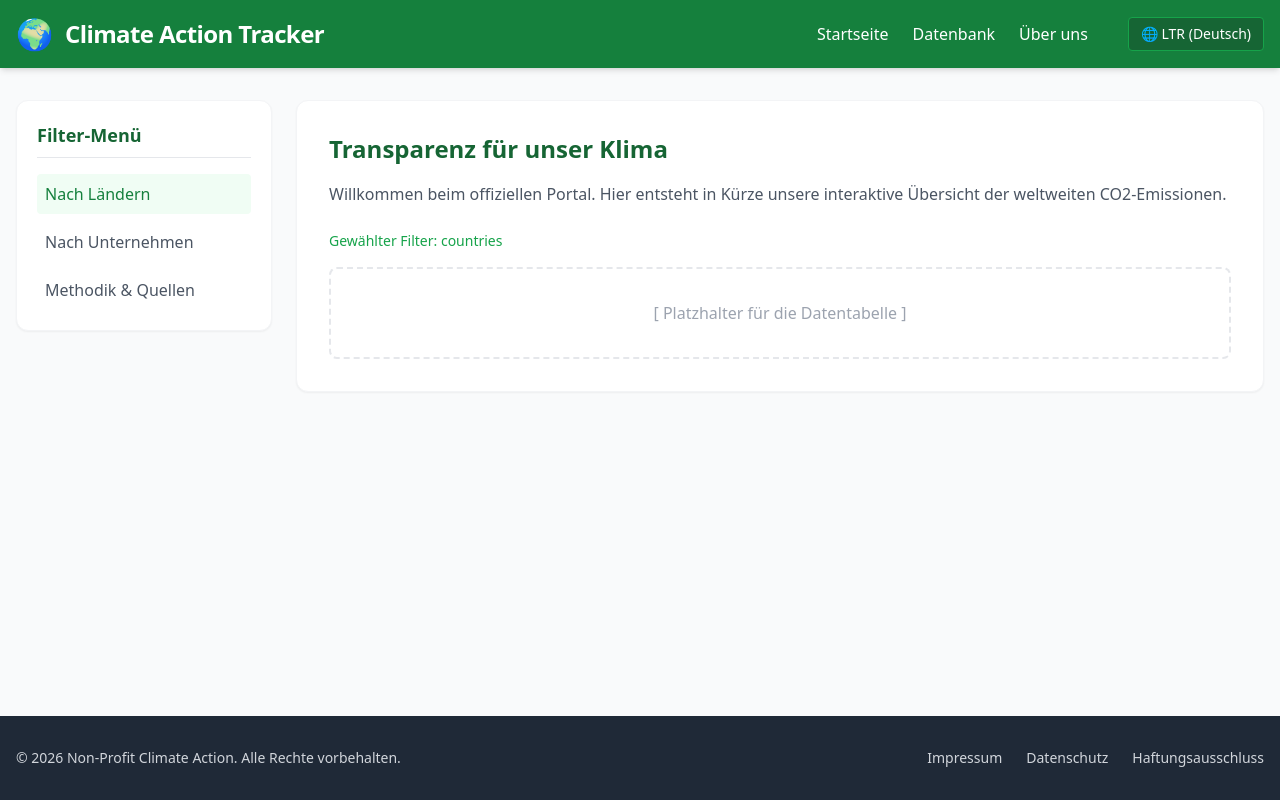
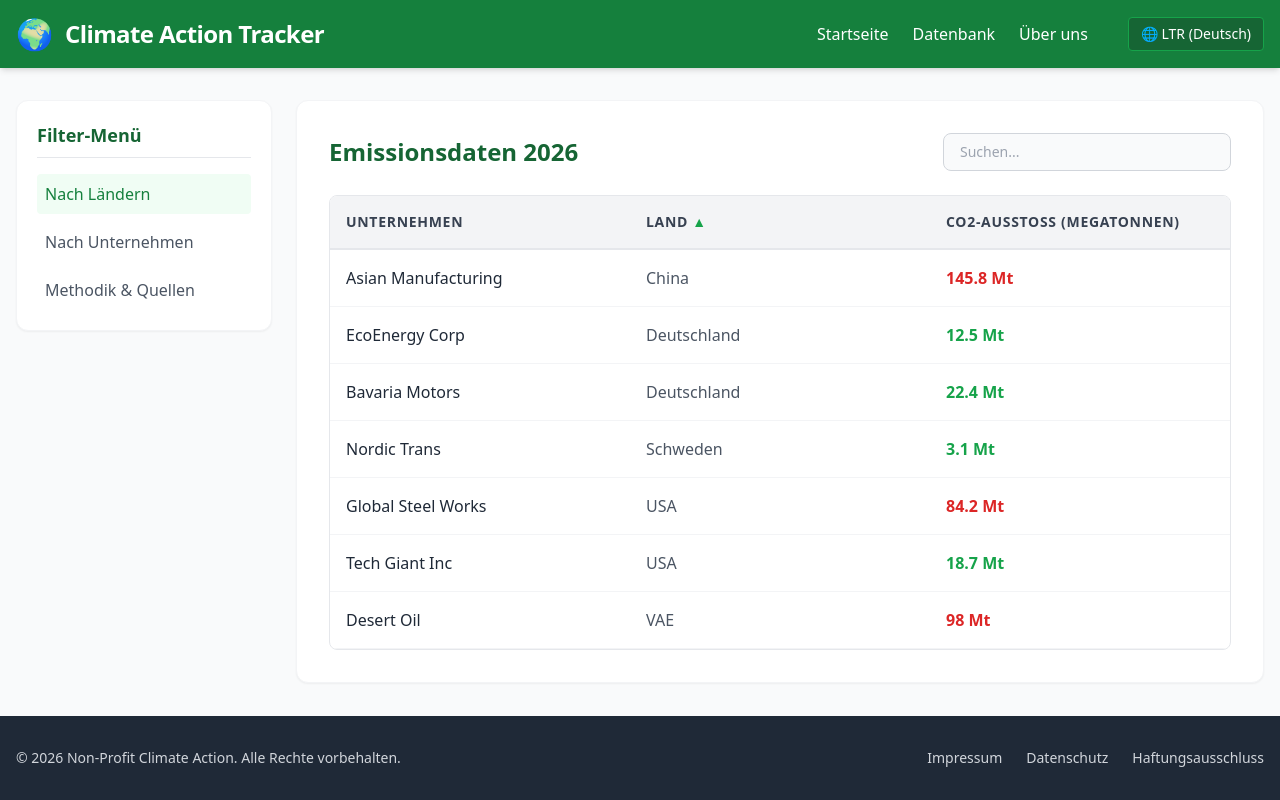
Before and after one commit to TomKleini/Programmierung-von-Webanwendungsoberfl-chen, a Vue app: page / in a window 1280 px wide. Built offline with nearby package versions, Linux system fonts and the light colour scheme.

Commit message:
add interactive datatable with sorting and filtering

```diff
--- a/src/App.vue
+++ b/src/App.vue
@@ -1,10 +1,9 @@
 <script setup>
 import { ref, computed } from 'vue'
 
-// --- i18n: SPRACHE & SCHRIFTKULTUR (Anforderung b.c) ---
+// --- 1. i18n: SPRACHE & SCHRIFTKULTUR ---
 const isRtl = ref(false)
 
-// Unser kleines Wörterbuch für Deutsch und Arabisch
 const translations = {
   de: {
     title: 'Climate Action Tracker',
@@ -16,8 +15,11 @@ const translations = {
     filterCountries: 'Nach Ländern',
     filterCompanies: 'Nach Unternehmen',
     filterMethod: 'Methodik & Quellen',
-    contentTitle: 'Transparenz für unser Klima',
-    contentDesc: 'Willkommen beim offiziellen Portal. Hier entsteht in Kürze unsere interaktive Übersicht der weltweiten CO2-Emissionen.',
+    contentTitle: 'Emissionsdaten 2026',
+    searchPlaceholder: 'Suchen...',
+    thCompany: 'Unternehmen',
+    thCountry: 'Land',
+    thEmissions: 'CO2-Ausstoß (Megatonnen)',
     footerRights: '© 2026 Non-Profit Climate Action. Alle Rechte vorbehalten.',
     footerImprint: 'Impressum',
     footerPrivacy: 'Datenschutz',
@@ -33,8 +35,11 @@ const translations = {
     filterCountries: 'حسب البلدان',
     filterCompanies: 'حسب الشركات',
     filterMethod: 'المنهجية والمصادر',
-    contentTitle: 'الشفافية من أجل مناخنا',
-    contentDesc: 'مرحبًا بك في البوابة الرسمية. ستجد هنا قريبًا نظرة عامة تفاعلية على انبعاثات ثاني أكسيد الكربون العالمية.',
+    contentTitle: 'بيانات الانبعاثات 2026',
+    searchPlaceholder: 'البحث...',
+    thCompany: 'شركة',
+    thCountry: 'بلد',
+    thEmissions: 'انبعاثات ثاني أكسيد الكربون (ميجاطن)',
     footerRights: '© 2026 المنظمة غير الربحية للعمل المناخي. جميع الحقوق محفوظة.',
     footerImprint: 'بصمة',
     footerPrivacy: 'حماية البيانات',
@@ -42,105 +47,178 @@ const translations = {
   }
 }
 
-// Eine "computed property" gibt uns immer das richtige Wörterbuch zurück
 const t = computed(() => isRtl.value ? translations.ar : translations.de)
+const toggleCulture = () => isRtl.value = !isRtl.value
 
-const toggleCulture = () => {
-  isRtl.value = !isRtl.value
+// --- 2. FIKTIVE DATEN ---
+const rawData = [
+  { id: 1, company: 'EcoEnergy Corp', country: 'Deutschland', emissions: 12.5 },
+  { id: 2, company: 'Global Steel Works', country: 'USA', emissions: 84.2 },
+  { id: 3, company: 'Nordic Trans', country: 'Schweden', emissions: 3.1 },
+  { id: 4, company: 'Asian Manufacturing', country: 'China', emissions: 145.8 },
+  { id: 5, company: 'Bavaria Motors', country: 'Deutschland', emissions: 22.4 },
+  { id: 6, company: 'Desert Oil', country: 'VAE', emissions: 98.0 },
+  { id: 7, company: 'Tech Giant Inc', country: 'USA', emissions: 18.7 },
+]
+
+// --- 3. SORTIER- UND FILTERLOGIK ---
+const activeFilter = ref('countries')
+const searchQuery = ref('')
+const sortKey = ref('country') // Standardmäßig nach Land sortiert
+const sortAsc = ref(true)
+
+// NEU: Diese Funktion wird beim Klick im linken Menü aufgerufen
+const setFilter = (filterType) => {
+  activeFilter.value = filterType
+  searchQuery.value = '' // Suchfeld leeren beim Wechseln
+
+  // Automatisch passend sortieren, je nachdem was geklickt wurde
+  if (filterType === 'countries') {
+    sortKey.value = 'country'
+    sortAsc.value = true
+  } else if (filterType === 'companies') {
+    sortKey.value = 'company'
+    sortAsc.value = true
+  }
 }
 
-// --- FILTER-LOGIK (Vorbereitung für Anforderung b.e) ---
-// Wir speichern den aktiven Filter-Status ('countries', 'companies' oder 'method')
-const activeFilter = ref('countries')
+const sortBy = (key) => {
+  if (sortKey.value === key) {
+    sortAsc.value = !sortAsc.value
+  } else {
+    sortKey.value = key
+    sortAsc.value = true
+  }
+}
+
+const processedData = computed(() => {
+  let result = rawData.filter(item => {
+    const query = searchQuery.value.toLowerCase()
+    return item.company.toLowerCase().includes(query) ||
+           item.country.toLowerCase().includes(query)
+  })
+
+  result.sort((a, b) => {
+    let valA = a[sortKey.value]
+    let valB = b[sortKey.value]
+
+    if (typeof valA === 'string') {
+      return sortAsc.value ? valA.localeCompare(valB) : valB.localeCompare(valA)
+    } else {
+      return sortAsc.value ? valA - valB : valB - valA
+    }
+  })
+
+  return result
+})
 </script>
 
 <template>
   <div class="min-h-screen flex flex-col bg-gray-50 text-gray-900 font-sans" :dir="isRtl ? 'rtl' : 'ltr'">
 
-    <!-- HEADER -->
     <header class="bg-green-700 text-white shadow-md">
       <div class="container mx-auto px-4 py-4 flex flex-col md:flex-row justify-between items-center gap-4">
-
         <div class="flex items-center space-x-3 rtl:space-x-reverse">
           <span class="text-3xl" aria-hidden="true">🌍</span>
           <h1 class="text-2xl font-bold tracking-tight">{{ t.title }}</h1>
         </div>
-
         <nav class="flex items-center gap-6">
           <ul class="flex space-x-6 rtl:space-x-reverse font-medium">
             <li><a href="#" class="hover:text-green-200 transition-colors">{{ t.navHome }}</a></li>
             <li><a href="#" class="hover:text-green-200 transition-colors">{{ t.navData }}</a></li>
             <li><a href="#" class="hover:text-green-200 transition-colors">{{ t.navAbout }}</a></li>
           </ul>
-
-          <button
-            @click="toggleCulture"
-            class="ml-4 rtl:mr-4 rtl:ml-0 bg-green-800 px-3 py-1.5 rounded text-sm hover:bg-green-600 transition-colors border border-green-600"
-          >
+          <button @click="toggleCulture" class="ml-4 rtl:mr-4 rtl:ml-0 bg-green-800 px-3 py-1.5 rounded text-sm hover:bg-green-600 transition-colors border border-green-600">
             {{ t.btnLang }}
           </button>
         </nav>
       </div>
     </header>
 
-    <!-- CONTENT-BEREICH -->
     <main class="flex-grow container mx-auto px-4 py-8 w-full flex flex-col md:flex-row gap-6 md:items-start">
 
-      <!-- LOKALES MENÜ -->
+      <!-- SEITENLEISTE MIT MENÜ -->
       <aside class="w-full md:w-64 shrink-0 bg-white p-5 rounded-xl shadow-sm border border-gray-100">
         <h3 class="font-bold text-lg mb-4 text-green-800 border-b pb-2">{{ t.filterTitle }}</h3>
         <ul class="space-y-2">
+          <!-- Button nutzt jetzt @click="setFilter(...)" -->
           <li>
-            <!-- Dynamische Klassen mit Vue: Wenn aktiv, dann grüner Hintergrund -->
-            <button
-              @click="activeFilter = 'countries'"
-              class="w-full text-left rtl:text-right p-2 rounded transition-colors"
-              :class="activeFilter === 'countries' ? 'bg-green-50 text-green-700 font-medium' : 'hover:bg-gray-50 text-gray-600'"
-            >
+            <button @click="setFilter('countries')" class="w-full text-left rtl:text-right p-2 rounded transition-colors" :class="activeFilter === 'countries' ? 'bg-green-50 text-green-700 font-medium' : 'hover:bg-gray-50 text-gray-600'">
               {{ t.filterCountries }}
             </button>
           </li>
           <li>
-            <button
-              @click="activeFilter = 'companies'"
-              class="w-full text-left rtl:text-right p-2 rounded transition-colors"
-              :class="activeFilter === 'companies' ? 'bg-green-50 text-green-700 font-medium' : 'hover:bg-gray-50 text-gray-600'"
-            >
+            <button @click="setFilter('companies')" class="w-full text-left rtl:text-right p-2 rounded transition-colors" :class="activeFilter === 'companies' ? 'bg-green-50 text-green-700 font-medium' : 'hover:bg-gray-50 text-gray-600'">
               {{ t.filterCompanies }}
             </button>
           </li>
           <li>
-            <button
-              @click="activeFilter = 'method'"
-              class="w-full text-left rtl:text-right p-2 rounded transition-colors"
-              :class="activeFilter === 'method' ? 'bg-green-50 text-green-700 font-medium' : 'hover:bg-gray-50 text-gray-600'"
-            >
+            <button @click="setFilter('method')" class="w-full text-left rtl:text-right p-2 rounded transition-colors" :class="activeFilter === 'method' ? 'bg-green-50 text-green-700 font-medium' : 'hover:bg-gray-50 text-gray-600'">
               {{ t.filterMethod }}
             </button>
           </li>
         </ul>
       </aside>
 
-      <!-- HAUPTINHALT -->
-      <div class="flex-grow bg-white p-6 md:p-8 rounded-xl shadow-sm border border-gray-100 w-full">
-        <h2 class="text-2xl font-semibold mb-4 text-green-800">{{ t.contentTitle }}</h2>
-        <p class="text-gray-600 leading-relaxed mb-6">
-          {{ t.contentDesc }}
-        </p>
+      <!-- HAUPTINHALT (Tabelle oder Methodik) -->
+      <div class="flex-grow bg-white p-6 md:p-8 rounded-xl shadow-sm border border-gray-100 w-full overflow-hidden">
 
-        <!-- Ein kleiner Indikator, was gerade ausgewählt ist -->
-        <div class="mb-4 text-sm font-medium text-green-600">
-          Gewählter Filter: {{ activeFilter }}
+        <!-- Ansicht 1: Die Tabelle -->
+        <div v-if="activeFilter === 'countries' || activeFilter === 'companies'">
+          <div class="flex flex-col md:flex-row justify-between items-start md:items-center mb-6 gap-4">
+            <h2 class="text-2xl font-semibold text-green-800">{{ t.contentTitle }}</h2>
+            <div class="relative w-full md:w-72">
+              <input v-model="searchQuery" type="text" :placeholder="t.searchPlaceholder" class="w-full px-4 py-2 border border-gray-300 rounded-lg focus:outline-none focus:ring-2 focus:ring-green-500 bg-gray-50 text-sm">
+            </div>
+          </div>
+
+          <div class="overflow-x-auto rounded-lg border border-gray-200">
+            <table class="w-full border-collapse text-left rtl:text-right">
+              <thead>
+                <tr class="bg-gray-100 text-gray-700 border-b-2 border-gray-200 text-sm uppercase tracking-wider">
+                  <th @click="sortBy('company')" class="p-4 cursor-pointer hover:bg-gray-200 transition-colors font-semibold w-1/3">
+                    <div class="flex items-center gap-1">{{ t.thCompany }} <span v-if="sortKey === 'company'" class="text-green-600">{{ sortAsc ? '▲' : '▼' }}</span></div>
+                  </th>
+                  <!-- Spalte "Land" wird mit v-if nur angezeigt, wenn der Länder-Filter aktiv ist -->
+                  <th v-if="activeFilter === 'countries'" @click="sortBy('country')" class="p-4 cursor-pointer hover:bg-gray-200 transition-colors font-semibold w-1/3">
+                    <div class="flex items-center gap-1">{{ t.thCountry }} <span v-if="sortKey === 'country'" class="text-green-600">{{ sortAsc ? '▲' : '▼' }}</span></div>
+                  </th>
+                  <th @click="sortBy('emissions')" class="p-4 cursor-pointer hover:bg-gray-200 transition-colors font-semibold w-1/3">
+                    <div class="flex items-center gap-1">{{ t.thEmissions }} <span v-if="sortKey === 'emissions'" class="text-green-600">{{ sortAsc ? '▲' : '▼' }}</span></div>
+                  </th>
+                </tr>
+              </thead>
+              <tbody>
+                <tr v-for="row in processedData" :key="row.id" class="border-b border-gray-100 hover:bg-gray-50 transition-colors">
+                  <td class="p-4 font-medium text-gray-800">{{ row.company }}</td>
+                  <!-- Zelle "Land" wird ebenfalls ausgeblendet, wenn "Nach Unternehmen" gewählt ist -->
+                  <td v-if="activeFilter === 'countries'" class="p-4 text-gray-600">{{ row.country }}</td>
+                  <td class="p-4 font-bold" :class="row.emissions > 50 ? 'text-red-600' : 'text-green-600'">{{ row.emissions }} Mt</td>
+                </tr>
+                <tr v-if="processedData.length === 0">
+                  <td :colspan="activeFilter === 'countries' ? 3 : 2" class="p-8 text-center text-gray-500">Keine Daten für "{{ searchQuery }}" gefunden.</td>
+                </tr>
+              </tbody>
+            </table>
+          </div>
         </div>
 
-        <div class="p-8 border-2 border-dashed border-gray-200 rounded-lg text-center text-gray-400">
-          [ Platzhalter für die Datentabelle ]
+        <!-- Ansicht 2: Methodik & Quellen -->
+        <div v-else-if="activeFilter === 'method'" class="animate-fade-in">
+          <h2 class="text-2xl font-semibold text-green-800 mb-6">{{ t.filterMethod }}</h2>
+          <div class="prose text-gray-600 leading-relaxed space-y-4">
+            <p><strong>Datenerhebung:</strong> Die auf dieser Plattform dargestellten fiktiven Daten orientieren sich am Greenhouse Gas Protocol und internationalen Standards.</p>
+            <p><strong>Einheit:</strong> Alle Angaben erfolgen in Megatonnen (Mt) CO2-Äquivalent. Eine Megatonne entspricht einer Million Tonnen.</p>
+            <div class="bg-green-50 p-4 rounded-lg border border-green-100 mt-6">
+              <h4 class="font-bold text-green-800 mb-2">Transparenz-Hinweis</h4>
+              <p class="text-sm">Dieses Projekt wurde im Rahmen einer interdisziplinären Fallstudie entwickelt. Die Tabellenwerte dienen ausschließlich der Demonstration der funktionalen Oberfläche.</p>
+            </div>
+          </div>
         </div>
+
       </div>
-
     </main>
 
-    <!-- FOOTER -->
     <footer class="bg-gray-800 text-gray-300 py-8 mt-auto">
       <div class="container mx-auto px-4 flex flex-col md:flex-row justify-between items-center gap-4 text-sm">
         <p>{{ t.footerRights }}</p>
@@ -154,15 +232,3 @@ const activeFilter = ref('countries')
 
   </div>
 </template>
-
-// --- 2. FIKTIVE DATEN Anforderung b.e ---
-// Hier simulieren wir eine kleine Datenbank mit CO2-Emissionsdaten von Unternehmen weltweit.
-const rawData = [
-  { id: 1, company: 'EcoEnergy Corp', country: 'Deutschland', emissions: 12.5 },
-  { id: 2, company: 'Global Steel Works', country: 'USA', emissions: 84.2 },
-  { id: 3, company: 'Nordic Trans', country: 'Schweden', emissions: 3.1 },
-  { id: 4, company: 'Asian Manufacturing', country: 'China', emissions: 145.8 },
-  { id: 5, company: 'Bavaria Motors', country: 'Deutschland', emissions: 22.4 },
-  { id: 6, company: 'Desert Oil', country: 'VAE', emissions: 98.0 },
-  { id: 7, company: 'Tech Giant Inc', country: 'USA', emissions: 18.7 },
-]
```
